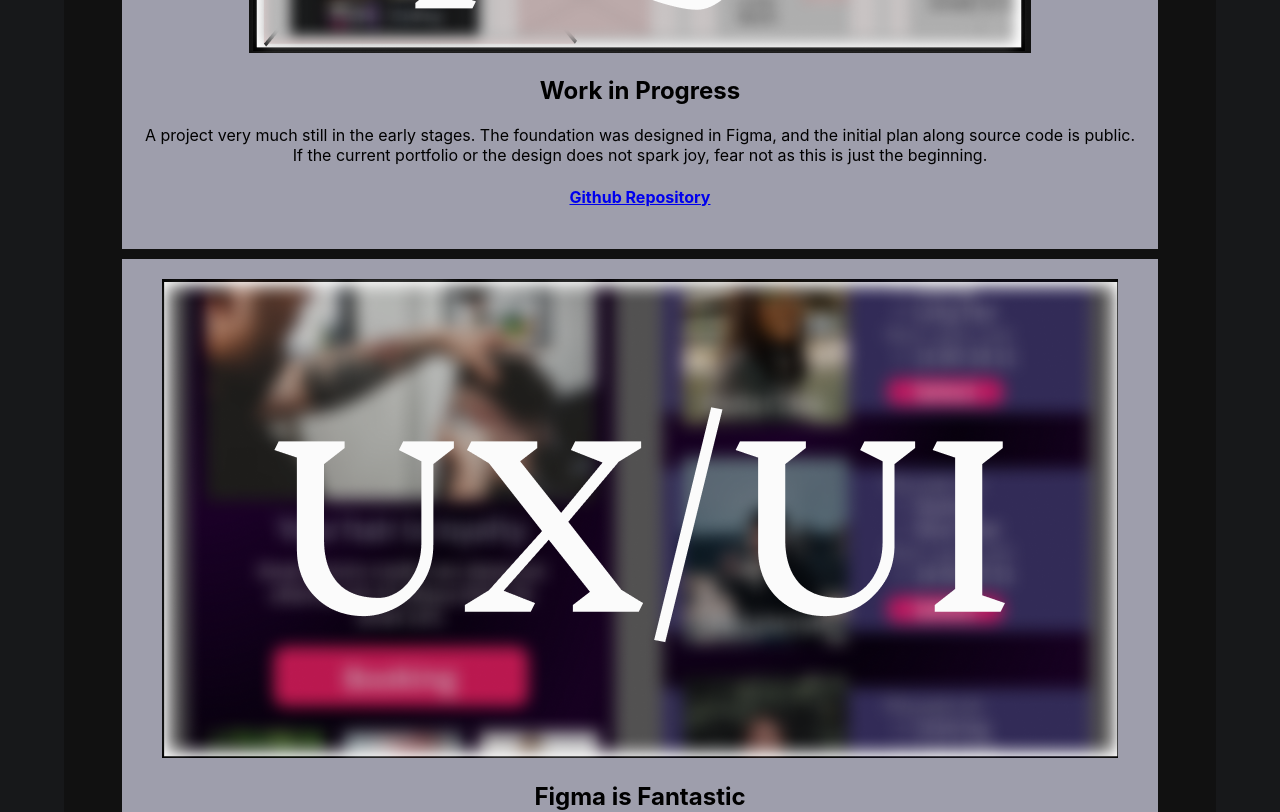
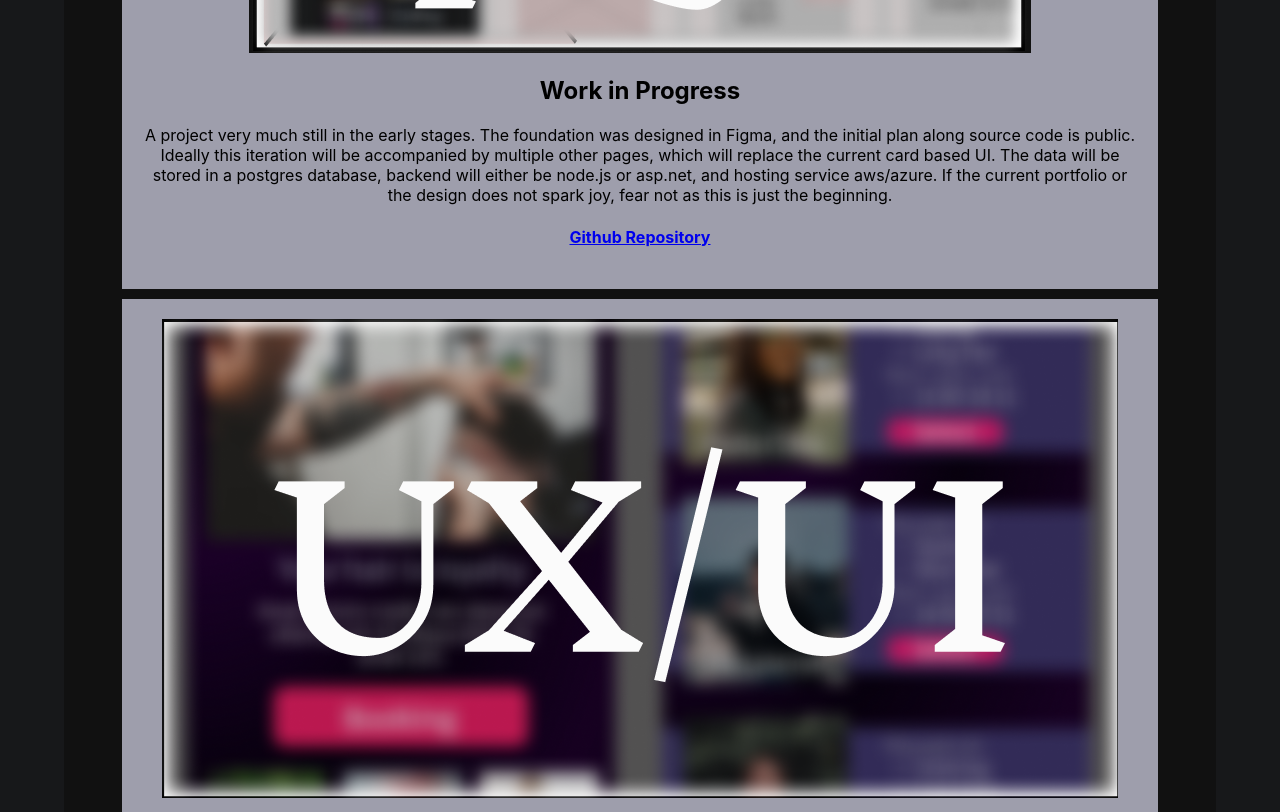
Before and after one commit to Telomeri/Homepage, a React (Create React App) app: page / in a window 1280 px wide. Shown: the part 1520-2332 px from the top of the page. Built offline with nearby package versions, Linux system fonts and the light colour scheme; the HTML template or start-up script is replaced by a standard one.

Commit message:
Update a few texts

```diff
--- a/src/components/UnitCardContainer.tsx
+++ b/src/components/UnitCardContainer.tsx
@@ -21,7 +21,8 @@ const UnitCardContainer: React.FC<UnitCardContainerInt> = () => {
             <UnitCard imageaddress={thesis_image} relatedLinkHeader ={'Nothing here yet'} relatedLink = {'/'} header='Releasing in September 2023' text='The hype behind this is unbelievable, and Aalto University will get another fantastic alumnus. During the thesis I got a chance to conduct an in-person usability study for Arkance Systems Finland, where I assessed the current state of usability of the
             Holixa licencing portal. Based on the qualitative and quantitative results I created a new low fidelity prototype showing the course of improvements the development team should consider.'/>
             <UnitCard imageaddress={home_page} relatedLinkHeader ={'Github Repository'} relatedLink = {"https://github.com/Telomeri/Homepage"} header='Work in Progress' text='A project very much still in the early stages.
-            The foundation was designed in Figma, and the initial plan along source code is public. If the current portfolio or the design does not spark joy, fear not as this is just the beginning.'/>
+            The foundation was designed in Figma, and the initial plan along source code is public. Ideally this iteration will be accompanied by multiple other pages, which will replace the current card based UI.
+            The data will be stored in a postgres database, backend will either be node.js or asp.net, and hosting service aws/azure. If the current portfolio or the design does not spark joy, fear not as this is just the beginning.'/>
             <UnitCard imageaddress={UX_UI_image} relatedLinkHeader ={'Barbershop Documents'} relatedLink = {"https://github.com/Telomeri/UXUI/blob/main/Barbershop%20LOFI/Barbershop%20LOFI%26HIFI.png"} header='Figma is Fantastic' text='Through my studies, work and hobbies I have been consistently improving my skills in UX and UI design. On the menu are best practices, designer software and functional design,
             and through rigorous and continuous work I am sure one day I will master the flexbox. Check out my barbershop project! Based on a mock usability study, I have started to design an improved app for my long time barbershop. They are not aware of this. Did I mention I am actively taking Udemy courses to improve my designs?'/>
             <UnitCard imageaddress={coding_image} relatedLinkHeader ={'GitHub Coding'} relatedLink = {"https://github.com/Telomeri"} header='Constantly Improving' text='The amount of courses related to coding I have taken are only rivaled by the amount of code I have written at work. As a software designer, you do not get to only make design
@@ -30,7 +31,8 @@ const UnitCardContainer: React.FC<UnitCardContainerInt> = () => {
             <UnitCard imageaddress={GBVS_image} relatedLinkHeader ={'GitHub Document'} relatedLink = {"https://github.com/Telomeri/UXUI/blob/main/Website_Color_Palette_Optimization_Utilizing_Graph-Based_22_04_2022_Lari_Haapaniemi.pdf"} header='Data Based Design is Cool' text='One of the projects I did at Aalto was optimizing website designs utilizing saliency models. Basically a Python script hosted a HTML template of a website,
             and tried the given color palettes on it. Each design got a saliency value utiziling GBVS, and the scores were shown in an XML file. Also the screenshot of the best design could easily be viewed as the result. It was pretty cool, public in my GitHub.'/>
             <UnitCard imageaddress={soon_image} relatedLinkHeader ={'LinkedIn'} relatedLink = {"https://www.linkedin.com/in/lari-haapaniemi-it/"} header='More to come' text='If I seem like someone you would like to work with, but want to wait around and see how I develop, come check the page every now and then :) The URL might change, but I will
-            make sure to keep the current one at my GitHub and LinkedIn.'/>
+            make sure to keep the current one at my GitHub and LinkedIn. I have a few good ideas for issues I would like to tackle, such as a way to log your bouldering routes. It should be noted that I am working full time, and believe in a healthly
+            work-life balance, so this will mainly be updated on the weekends!'/>
         </div>
         <div className='side right'></div>
     </div>
```
